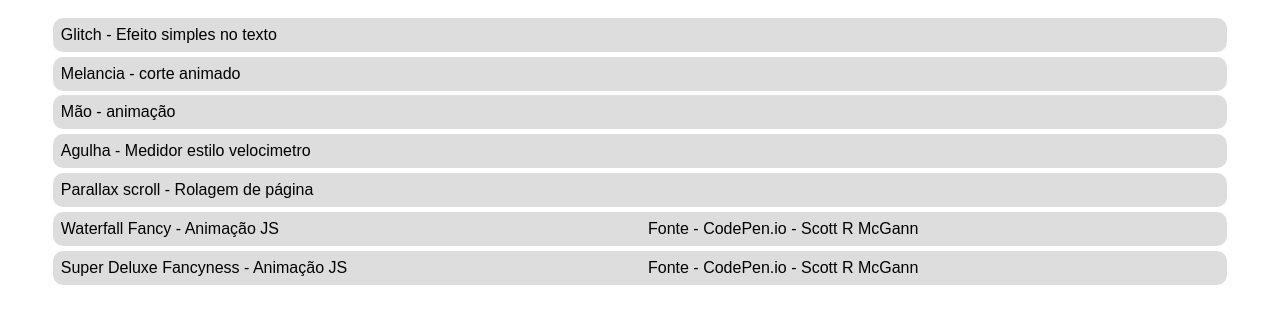
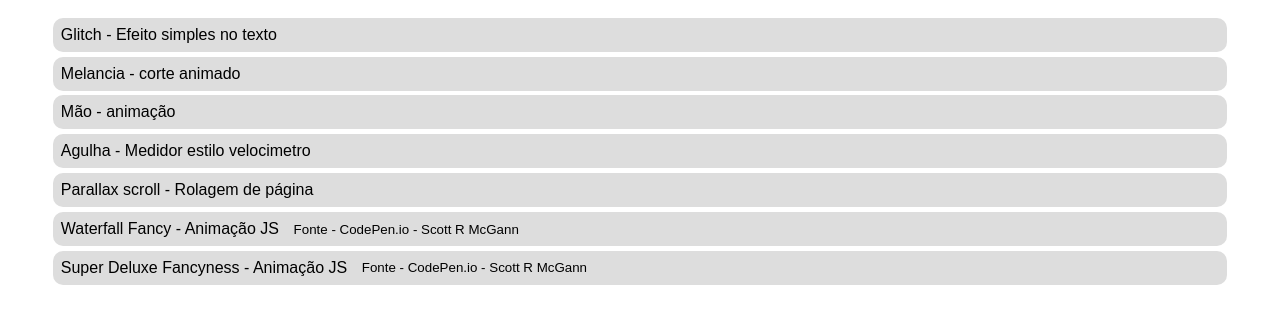
Before and after one commit to julianebueno/Brinks-Css-Js, a plain HTML site: page index.html in a window 1280 px wide. Shown: the part 110-434 px from the top of the page. Drawn offline with Linux system fonts and the light colour scheme.

Commit message:
UPDATE - formatado a origem/inpiração do código

```diff
--- a/index.html
+++ b/index.html
@@ -20,11 +20,11 @@
             <li><a href="./html/parallaxScroll.html">Parallax scroll - Rolagem de página </a></li>
             <li>
                 <a href="./html/waterfallFancy.html" target="_blank">Waterfall Fancy - Animação JS </a>
-                <a href="https://codepen.io/cantelope/pen/GRPjRWV" target="_blank">Fonte - CodePen.io - Scott R McGann</a>
+                <small><a href="https://codepen.io/cantelope/pen/GRPjRWV" target="_blank">Fonte - CodePen.io - Scott R McGann</a></small>
             </li>
             <li>
                 <a href="./html/superDeluxeFancyness.html" target="_blank">Super Deluxe Fancyness - Animação JS </a>
-                <a href="https://codepen.io/cantelope/pen/XWyBGzZ" target="_blank">Fonte - CodePen.io - Scott R McGann</a>
+                <small><a href="https://codepen.io/cantelope/pen/XWyBGzZ" target="_blank">Fonte - CodePen.io - Scott R McGann</a></small>
             </li>
         </ul>
     </main>
--- a/src/css/style.css
+++ b/src/css/style.css
@@ -21,5 +21,7 @@ li:hover{
 a{
     padding: .5em;
     color: black;
-    width: 100%;
 }
+small{
+    align-self: center;
+}
```
